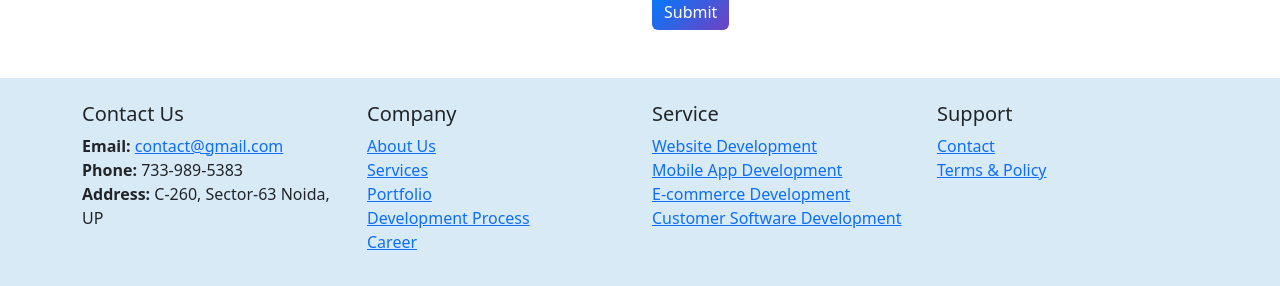
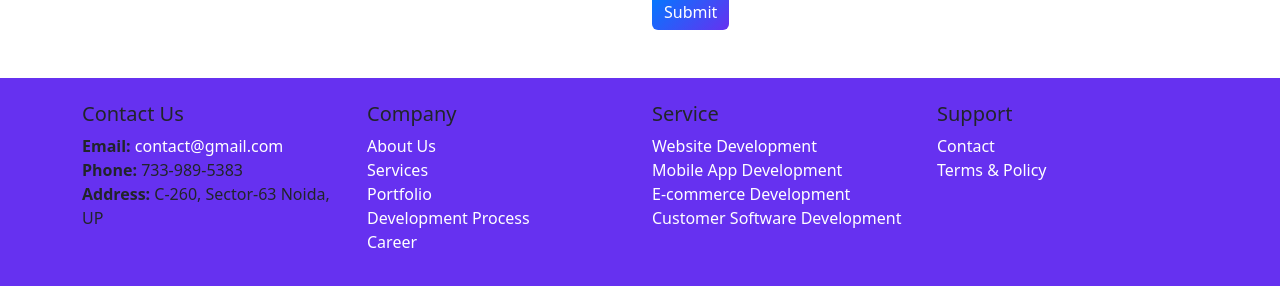
Before and after one commit to Dikshant441/Quantum-IT-Assignment, a plain HTML site: page index.html in a window 1280 px wide. Shown: the part 3567-3853 px from the top of the page. Drawn offline with nearby package versions, Linux system fonts and the light colour scheme.

Commit message:
Add files via upload

```diff
--- a/index.html
+++ b/index.html
@@ -193,7 +193,7 @@
         </div>
       </div>
     </section>
-
+    <!--Testimonials-->
     <section class="text-center mt-5">
       <h1>Testimonials</h1>
       <div id="carouselExampleDark" class="carousel carousel-dark slide">
@@ -271,7 +271,7 @@
         </button>
       </div>
     </section>
-
+    <!--contact us-->
     <section class="container my-5">
       <h2 class="text-center mb-5">Contact Us</h2>
       <div class="row align-items-center">
@@ -316,7 +316,7 @@
               type="submit"
               class="btn btn-primary"
               style="
-                background: linear-gradient(135deg, #007bff, #6f42c1);
+                background: linear-gradient(135deg, #007bff, #6631f0);
                 border: none;
               "
             >
@@ -327,6 +327,7 @@
       </div>
     </section>
 
+    <!--footer-->
     <footer class="bg-lightblue py-4">
       <div class="container">
         <div class="row">
@@ -374,19 +375,6 @@
       </div>
     </footer>
 
-    <style>
-      .bg-lightblue {
-        background-color: #d9eaf7;
-      }
-      .footer a {
-        color: #333;
-        text-decoration: none;
-      }
-      .footer a:hover {
-        text-decoration: underline;
-      }
-    </style>
-
     <!--Bootstrap JS-->
     <script
       src="https://cdn.jsdelivr.net/npm/bootstrap@5.3.3/dist/js/bootstrap.bundle.min.js"
--- a/style.css
+++ b/style.css
@@ -111,3 +111,15 @@
   justify-content: center;
   align-items: center;
 }
+
+.bg-lightblue {
+  background-color: #6631f0;
+}
+.footer a {
+  color: white;
+  text-decoration: none;
+}
+.list-unstyled a {
+  color: white;
+  text-decoration: none;
+}
```
